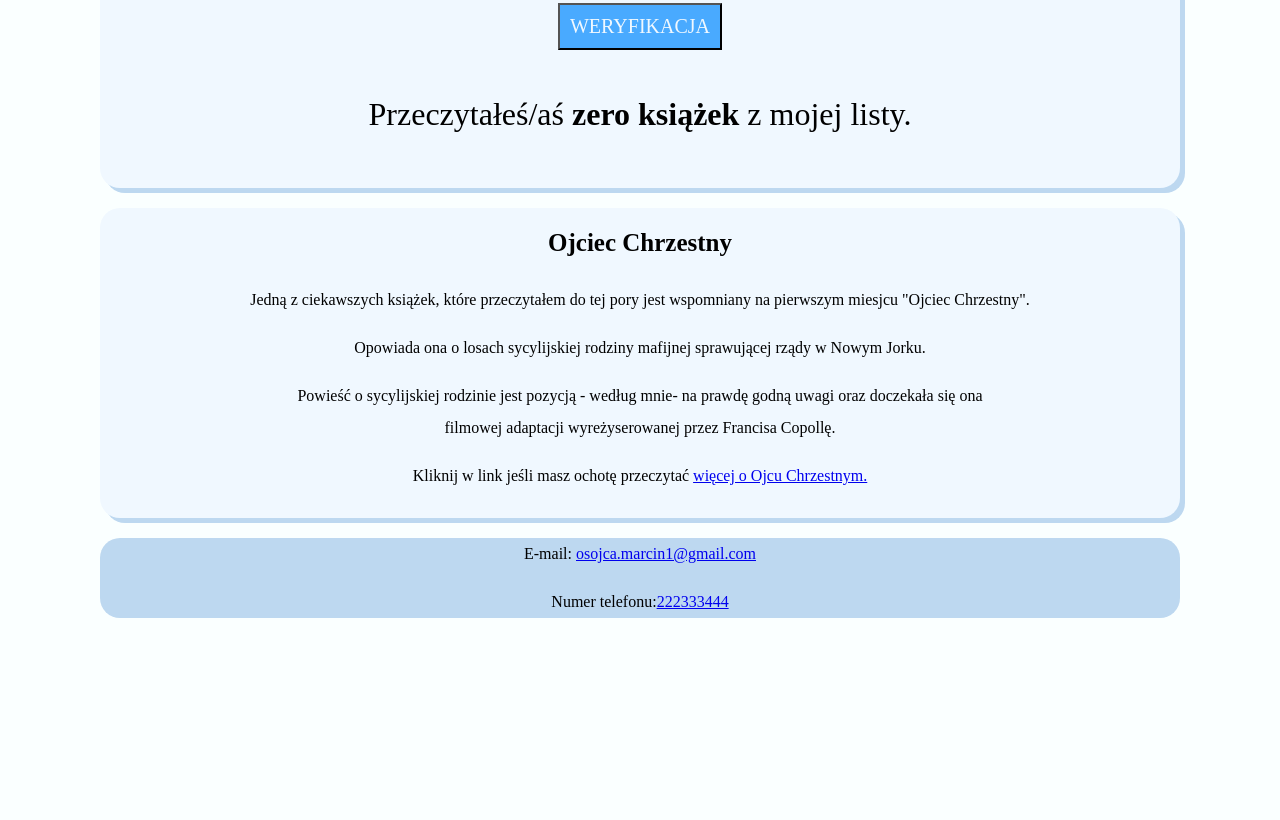
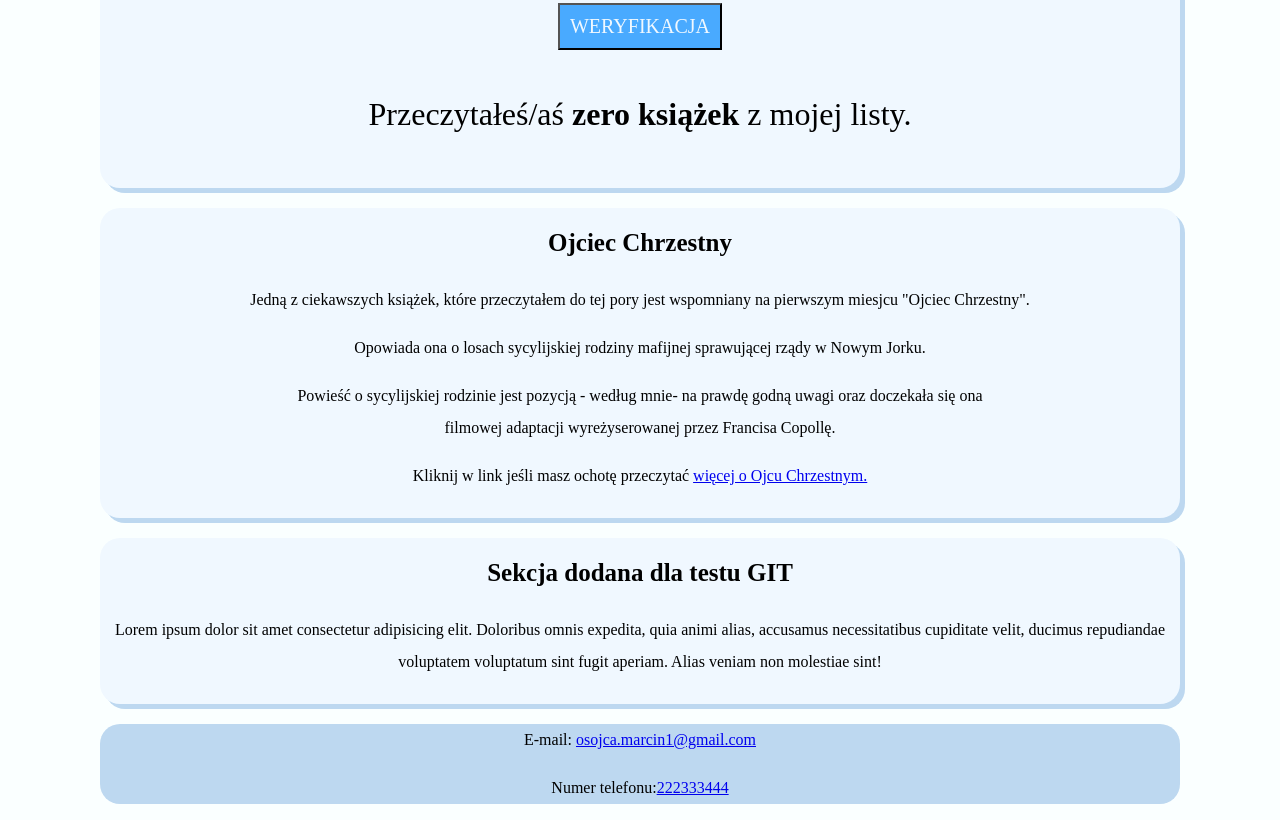
Before and after one commit to Mikoli09/homepage, a plain HTML site: page html.html in a window 1280 px wide. Shown: the part 1834-2654 px from the top of the page. Before the commit the page ends 2468 px from the top, so only its background shows below. Drawn offline with nearby package versions, Linux system fonts and the light colour scheme.

Commit message:
Added new test section - Module05

```diff
--- a/html.html
+++ b/html.html
@@ -145,6 +145,10 @@
                 </a>
             </p>
         </section>
+        <section class="section" id="kolejna-ksiazka">
+            <header class="section__header">Sekcja dodana dla testu GIT</header>
+            <p>Lorem ipsum dolor sit amet consectetur adipisicing elit. Doloribus omnis expedita, quia animi alias, accusamus necessitatibus cupiditate velit, ducimus repudiandae voluptatem voluptatum sint fugit aperiam. Alias veniam non molestiae sint!</p>
+        </section>
     </main>
     <footer class="footer" id="kontakt">
         <p>E-mail: <a title="Mail do Marcina" href="mailto:osojca.marcin1@gmail.com"> osojca.marcin1@gmail.com </a></p>
```
